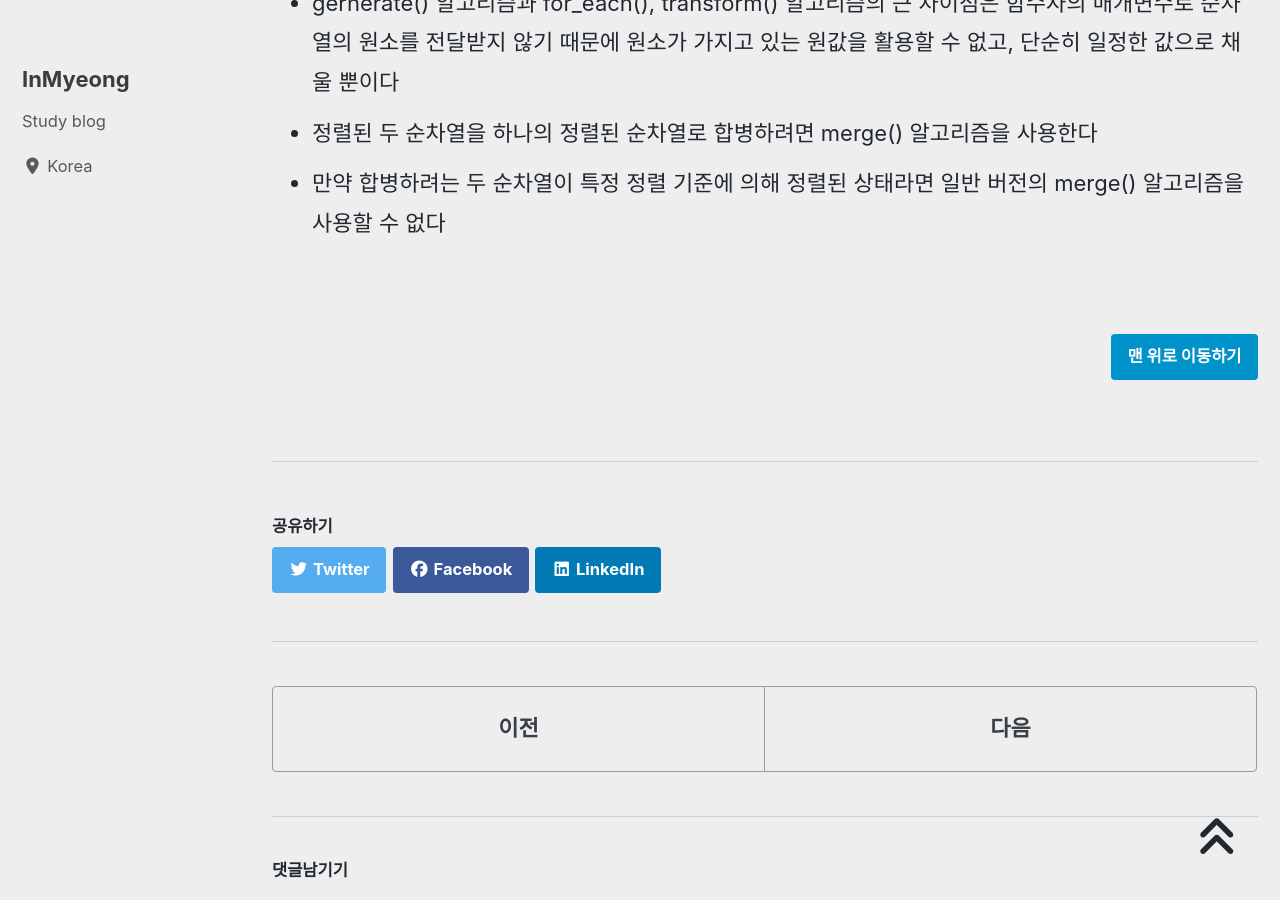
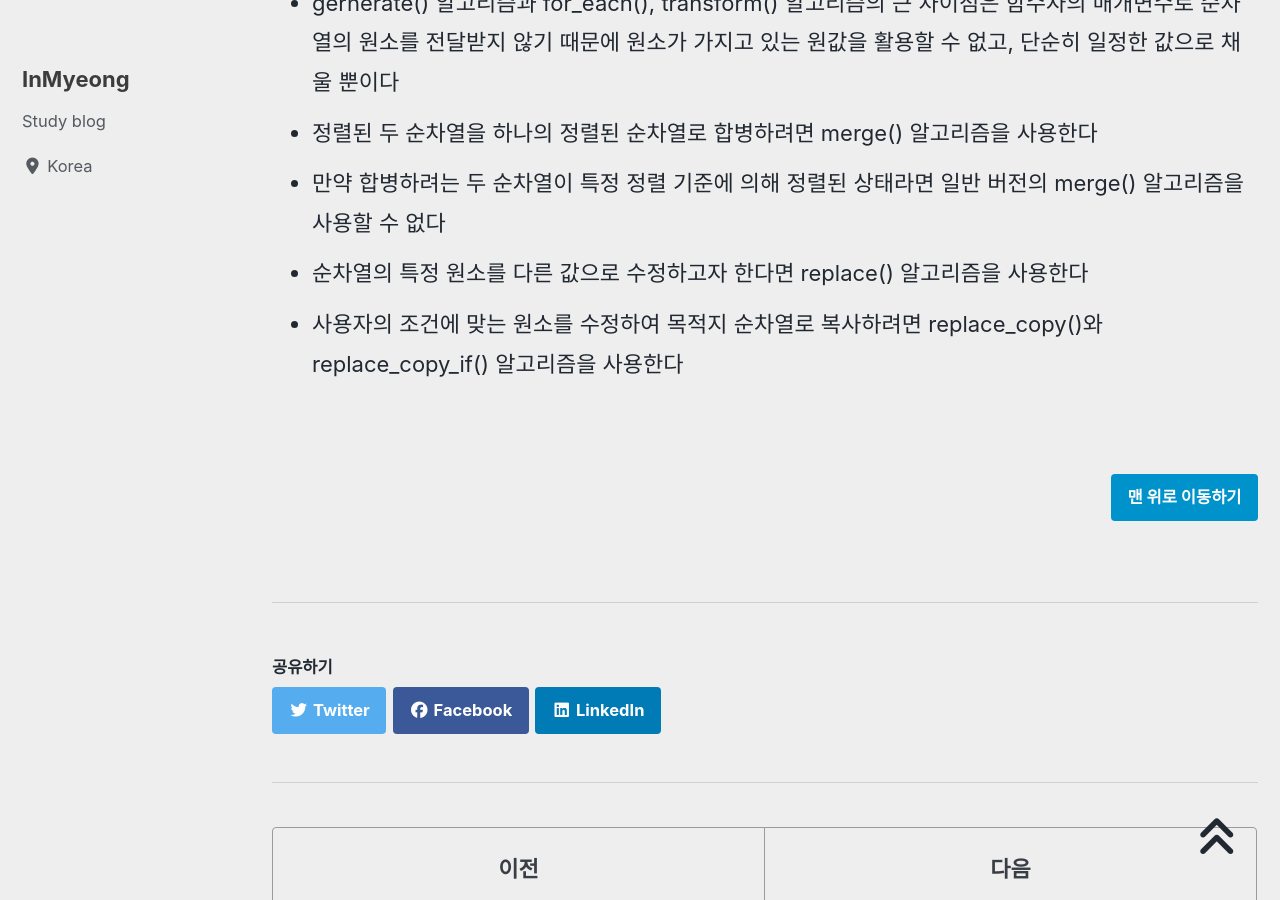
Before and after one commit to devMyeong/devMyeong.github.io, a Jekyll site: the page built from _posts/stl/2021-08-12-cpp-stl.md, in a window 1280 px wide and 900 px high, scrolled down 17839 px. Built offline with Jekyll 4.4.1, drawn with Linux system fonts in a browser that asks for light colours; cached includes are drawn as plain includes; nearby versions of some CDN libraries; some web fonts are replaced; comment, search, counter and statistics services are not loaded.

Commit message:
update stl chapter 08-2

```diff
--- a/_posts/stl/2021-08-12-cpp-stl.md
+++ b/_posts/stl/2021-08-12-cpp-stl.md
@@ -304,6 +304,8 @@ lt.remove_if(Predicate); // 이와 같이 조건자가 참인 모든 원소를
 - gernerate() 알고리즘과 for_each(), transform() 알고리즘의 큰 차이점은 함수자의 매개변수로 순차열의 원소를 전달받지 않기 때문에 원소가 가지고 있는 원값을 활용할 수 없고, 단순히 일정한 값으로 채울 뿐이다
 - 정렬된 두 순차열을 하나의 정렬된 순차열로 합병하려면 merge() 알고리즘을 사용한다
 - 만약 합병하려는 두 순차열이 특정 정렬 기준에 의해 정렬된 상태라면 일반 버전의 merge() 알고리즘을 사용할 수 없다
+- 순차열의 특정 원소를 다른 값으로 수정하고자 한다면 replace() 알고리즘을 사용한다
+- 사용자의 조건에 맞는 원소를 수정하여 목적지 순차열로 복사하려면 replace_copy()와 replace_copy_if() 알고리즘을 사용한다
 
 <br>
 
```
